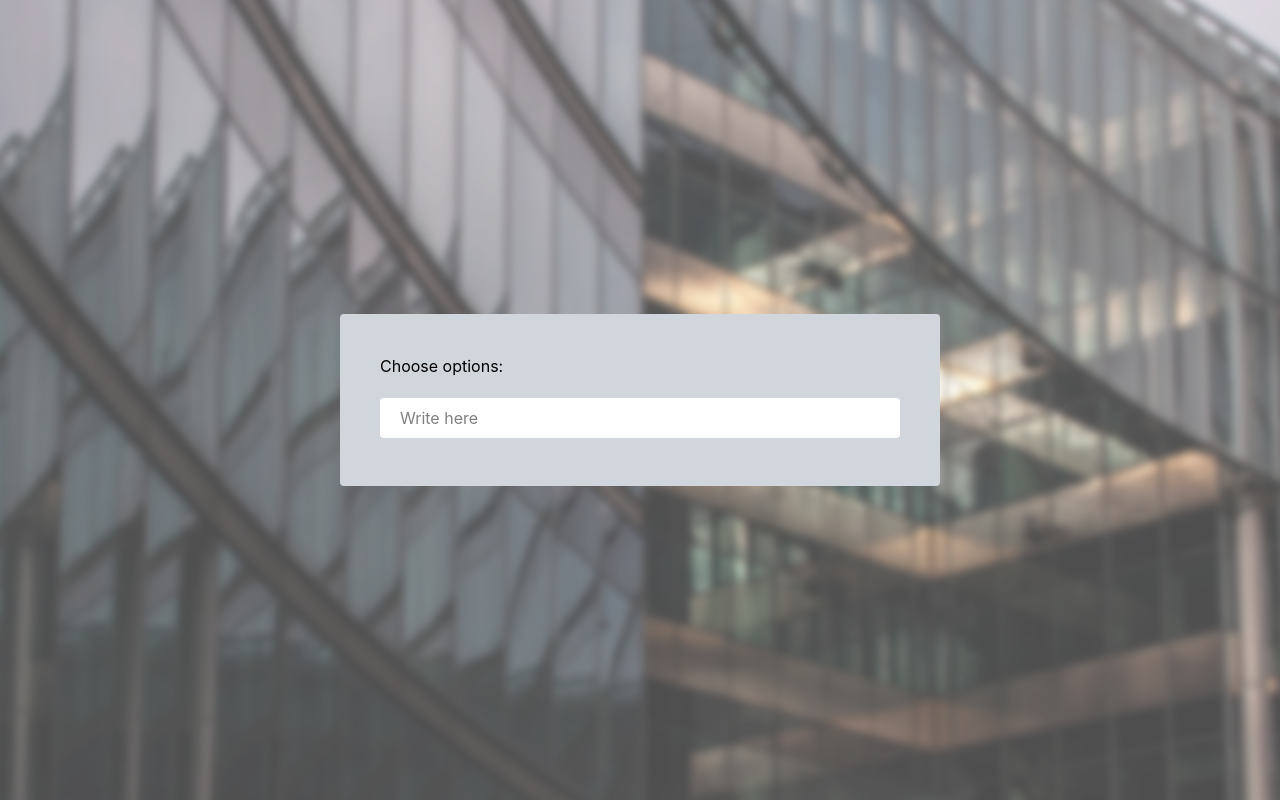
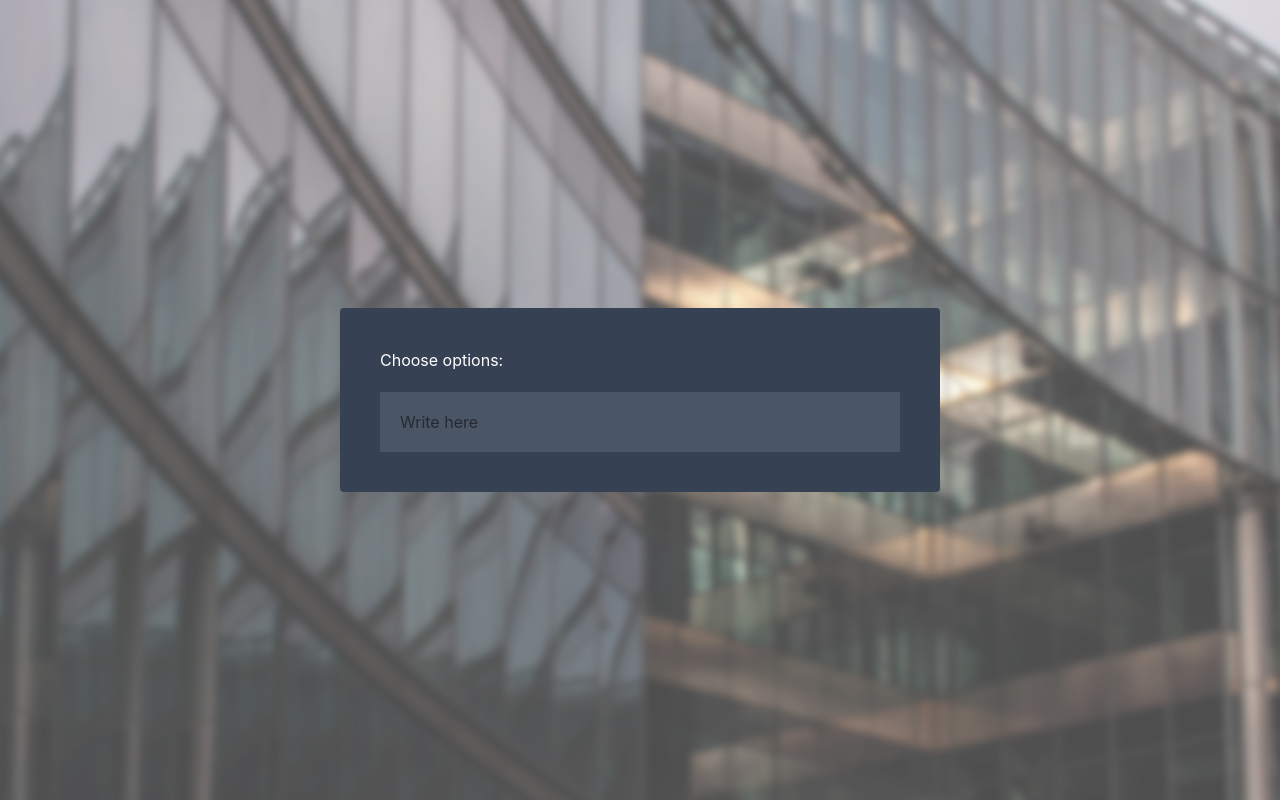
Before and after one commit to GrucaCode/Autocomplete-component, a React (Vite) app in the folder autocomplete-component/: page / in a window 1280 px wide. Built offline with nearby package versions, Linux system fonts and the light colour scheme.

Commit message:
add styles to components

```diff
--- a/autocomplete-component/src/components/Autocomplete.tsx
+++ b/autocomplete-component/src/components/Autocomplete.tsx
@@ -85,10 +85,10 @@ function Autocomplete<T>({ suggestions, getSuggestionLabel, getSuggestionId }: A
     return (
         <div
             ref={autocompleteRef}
-            className="relative bg-gray-300 flex flex-col min-w-[100px] w-3/4 max-w-[600px] rounded-sm px-10 py-10"
+            className="relative bg-gray-700 flex flex-col min-w-[100px] w-3/4 max-w-[600px] rounded-sm px-10 py-10"
         >
-            <h2 className="pb-5">Choose options:</h2>
-            <div>
+            <h2 className="pb-5 text-white">Choose options:</h2>
+            <div className="w-full min-h-15 bg-gray-600 flex gap-2 flex-wrap items-center">
                 {selectedSuggestions.length > 0 && (
                     <div className="flex flex-wrap gap-2 mb-2">
                         {selectedSuggestions.map((suggestion) => (
@@ -105,10 +105,8 @@ function Autocomplete<T>({ suggestions, getSuggestionLabel, getSuggestionId }: A
                     placeholder="Write here"
                     onFocus={handleInputFocus}
                     onChange={handleInputChange}
-                    className="bg-white rounded-sm w-full mb-2 px-5 py-2"
+                    className="rounded-sm flex grow px-5 py-2"
                 />
-                {filteredSuggestions.length === 0 &&
-                <button className="w-30 h-10 bg-yellow-950 text-white hover:bg-orange-100 hover:text-black rounded-sm">Add option</button>}
             </div>
             {isDropdownOpen && (
               <SuggestionsDropdown
--- a/autocomplete-component/src/components/ChosenTile.tsx
+++ b/autocomplete-component/src/components/ChosenTile.tsx
@@ -8,8 +8,8 @@ type ChosenTileProps = {
 
 function ChosenTile({textTile, onRemove}: ChosenTileProps) {
     return (
-        <div>
-            <button onClick={onRemove}>
+        <div className="flex flex-row gap-2 bg-orange-300 rounded-md px-4 py-2">
+            <button onClick={onRemove} className="cursor-pointer">
                 <FontAwesomeIcon icon={faXmark} />
             </button>
             <p>{textTile}</p>
--- a/autocomplete-component/src/components/SuggestionsDropdown.tsx
+++ b/autocomplete-component/src/components/SuggestionsDropdown.tsx
@@ -23,7 +23,7 @@ function SuggestionsDropdown<T>({
     };
 
     return (
-        <ul className="bg-white h-100 overflow-y-scroll ">
+        <ul className="bg-white h-auto max-h-50 overflow-auto">
             {suggestions.map((suggestion) => {
                 const suggestionId = getSuggestionId(suggestion);
                 const isAlreadySelected = selectedSuggestionIds.includes(suggestionId);
@@ -36,7 +36,7 @@ function SuggestionsDropdown<T>({
                             onClick={()=>onSelect(suggestion)}
                             className={isAlreadySelected
                                 ? "text-gray-400 cursor-not-allowed w-full text-left px-5 py-2"
-                                : "hover:bg-orange-100 text-left w-full px-5 py-1"
+                                : "hover:bg-orange-100 cursor-pointer text-left w-full px-5 py-1"
                             }
                         >
                         {getSuggestionLabel(suggestion)}</button>
```
